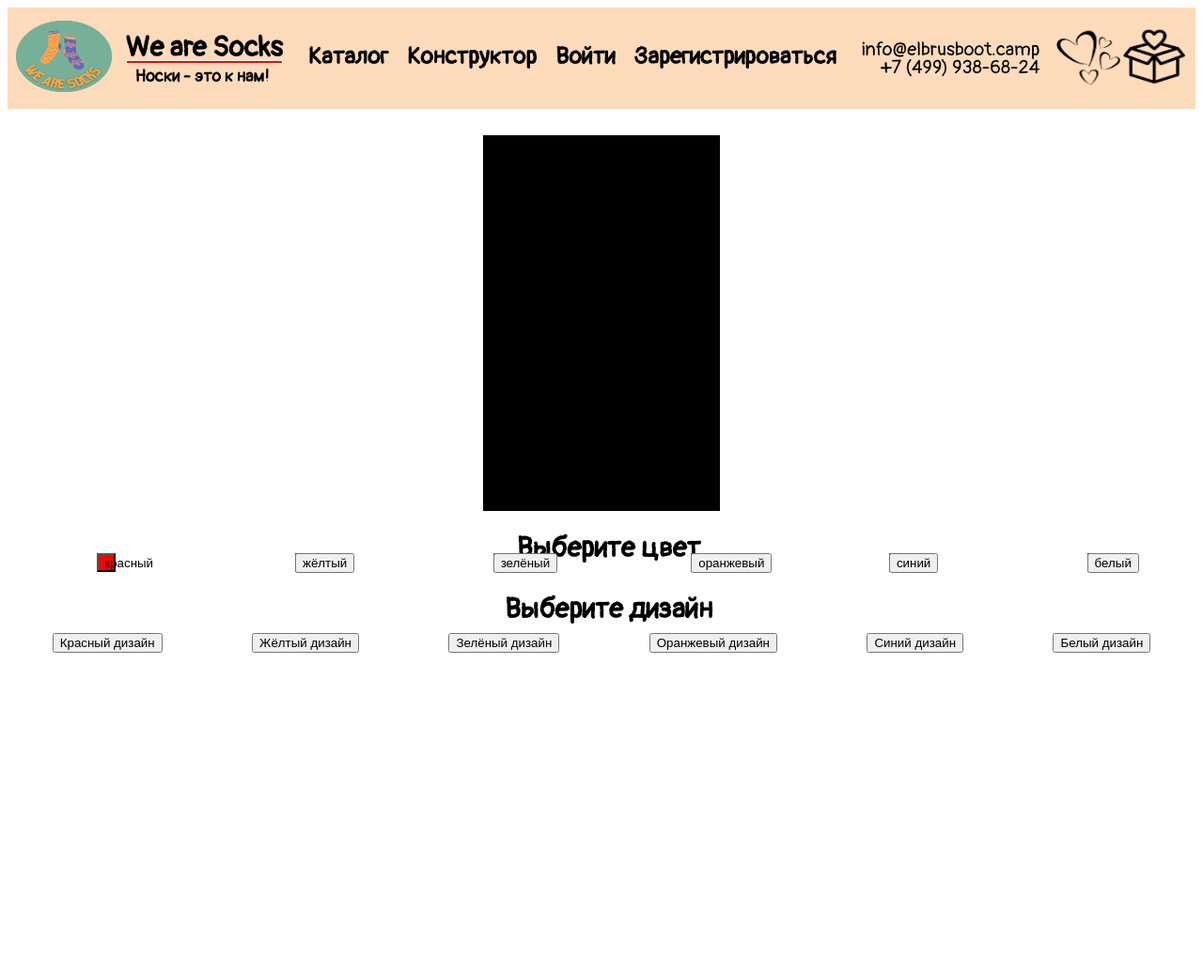
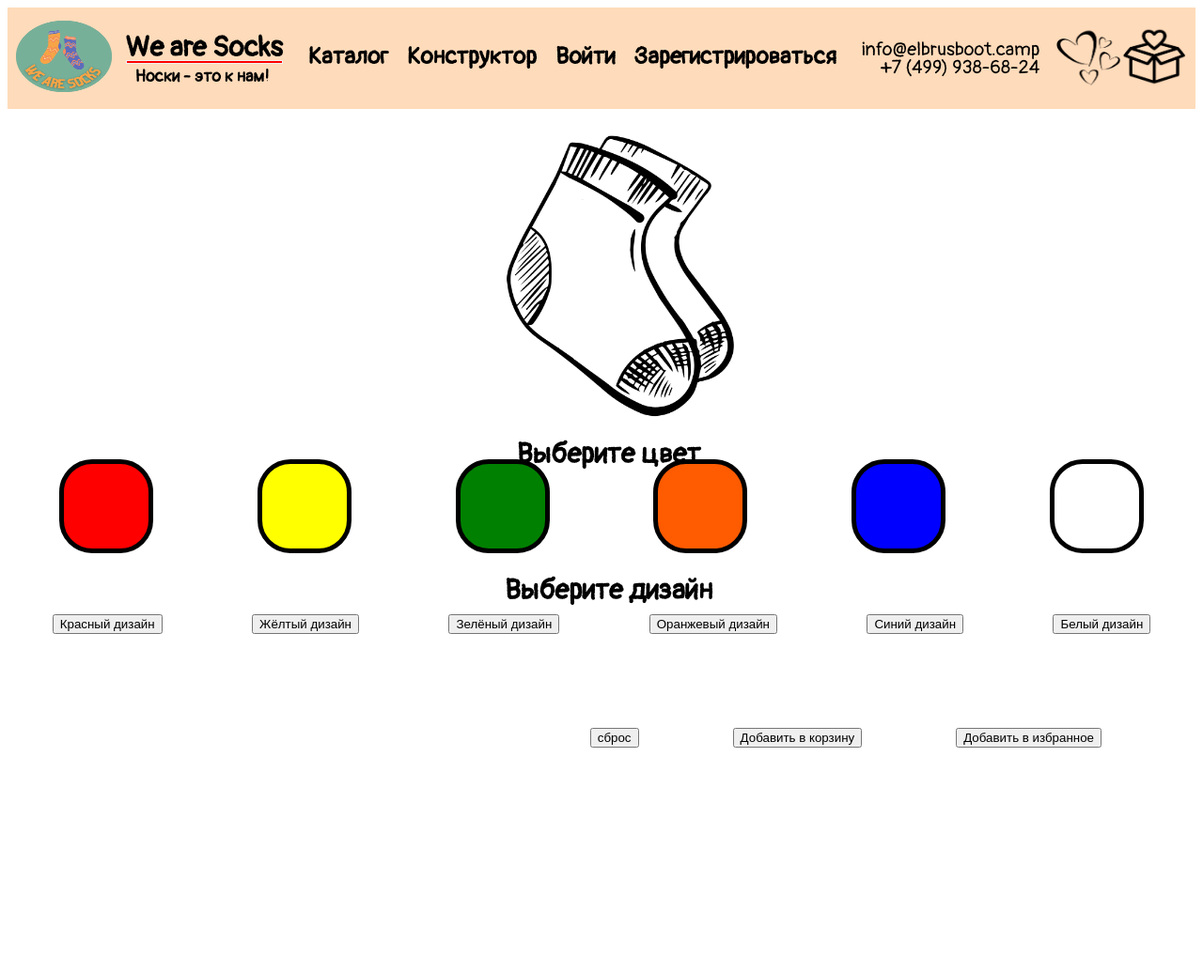
Before and after one commit to Bravo303/Zakaz-challenge, a Node server app: page /generator in a window 1280 px wide. Shown: the top 1036 px of the page at 94% size. Run offline with Node 20, Linux system fonts and the light colour scheme; some libraries are stand-ins or nearby versions.

Commit message:
generator

```diff
--- a/app.js
+++ b/app.js
@@ -19,7 +19,17 @@
 app.set('view engine', 'hbs');
 // Сообщаем express, что шаблона шаблонизаторая (вью) находятся в папке "ПапкаПроекта/views".
 app.set('views', path.join(__dirname, 'views'));
+const { sequelize } = require('./db/models');
 
+async function DBC() {
+  try {
+    await sequelize.authenticate();
+    console.log('Connection has been established successfully.');
+  } catch (error) {
+    console.error('Unable to connect to the database:', error.message);
+  }
+}
+DBC();
 const sessionConfig = { // Скопировал из лекции Ромы *** Dimka ***
   name: 'sid', // название куки
   store: new RedisStore({ client: redisClient }), // подключаем БД для храненя куков
--- a/public/stylesheet/img.css
+++ b/public/stylesheet/img.css
@@ -1,10 +1,10 @@
 .bigImg{
-  background-color: black;
+
   margin-left: 40%;
-  margin-right: 40%;
+  margin-right: 60%;
   margin-top :3%;
 
-  height: 400px;
+  height: 300px;
 }
 .parent{
   display: flex;
@@ -14,8 +14,55 @@
 .color{
   margin-top: 20px;
 }
-.square{
-  width: 20px;
-  height: 20px;
-  background-color: red;
+#square1{
+  width: 100px;
+  height: 100px;
+  background-color:red;
+  border-radius: 35px;
+  border:5px solid black
 }
+#square2{
+  width: 100px;
+  height: 100px;
+  background-color: yellow;
+  border-radius: 35px;
+  border:5px solid black
+}
+#square3{
+  width: 100px;
+  height: 100px;
+  background-color:green;
+  border-radius: 35px;
+  border:5px solid black
+}
+#square4{
+  width: 100px;
+  height: 100px;
+  background-color: #ff5b00;
+  border-radius: 35px;
+  border:5px solid black
+}
+#square5{
+  width: 100px;
+  height: 100px;
+  background-color:blue;
+  border-radius: 35px;
+  border:5px solid black
+}
+#square6{
+  width: 100px;
+  height: 100px;
+  background-color:white;
+  border-radius: 35px;
+  border:5px solid black
+}
+
+.fotterBtn{
+  display: flex;
+  flex-direction: row;
+  justify-content: end;
+}
+.fBtn{
+  margin-top: 100px;
+  margin-right: 100px;
+}
--- a/views/generator.hbs
+++ b/views/generator.hbs
@@ -8,25 +8,33 @@
 
 {{!-- <button id='btn' name='insta.png'>кнопка цвета</button>
 <button id='btn2' name='logo.png'>кнопка рисунка</button> --}}
+
 <h2></h2>
-<div id='div' class="bigImg"></div>
+
+<div id='div' class="bigImg"><img id='delete' class="bigImg" src='image/Socks/white.png'></div>
+
 <h2>Выберите цвет</h2>
 <div class='parent'>
 
-  <div><button class='square'>красный</button></div>
-  <div class='square'><button>жёлтый</button></div>
-  <div class='square'><button>зелёный</button></div>
-  <div class='square'><button>оранжевый</button></div>
-  <div class='square'><button>синий</button></div>
-  <div class='square'><button>белый</button></div>
+  <div><button class='btn1' name='red' id='square1'></button></div>
+  <div ><button class='btn1' name='yellow' id='square2'></button></div>
+  <div ><button class='btn1' name='green' id='square3'></button></div>
+  <div ><button class='btn1' name='orange' id='square4'></button></div>
+  <div ><button class='btn1' name='blue' id='square5'></button></div>
+  <div ><button class='btn1' name='white' id='square6'></button></div>
 </div>
 <h2>Выберите дизайн </h2>
 <div class='parent'>
 
-  <div class='color'><button>Красный дизайн</button></div>
-  <div class='color'><button>Жёлтый дизайн</button></div>
-  <div class='color'><button>Зелёный дизайн</button></div>
-  <div class='color'><button>Оранжевый дизайн</button></div>
-  <div class='color'><button>Синий дизайн</button></div>
-  <div class='color'><button>Белый дизайн</button></div>
+  <div class='color'><button class='btn2' name='red'>Красный дизайн</button></div>
+  <div class='color'><button class='btn2' name='yellow'>Жёлтый дизайн</button></div>
+  <div class='color'><button class='btn2' name='green'>Зелёный дизайн</button></div>
+  <div class='color'><button class='btn2' name='orange'>Оранжевый дизайн</button></div>
+  <div class='color'><button class='btn2'name='blue'>Синий дизайн</button></div>
+  <div class='color'><button class='btn2'name='white'>Белый дизайн</button></div>
 </div>
+<div class='fotterBtn'>
+<div><button class='reset fBtn'>сброс</button></div>
+<button class='fBtn'>Добавить в корзину</button>
+<button id='fav' class='fBtn'>Добавить в избранное</button>
+</div>
```
Also changed, not shown: public/js/application.js (+55 -50 lines), routes/index.js (+12 -1 lines), 1 other file.
